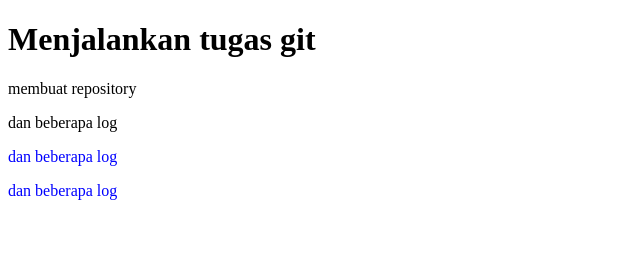
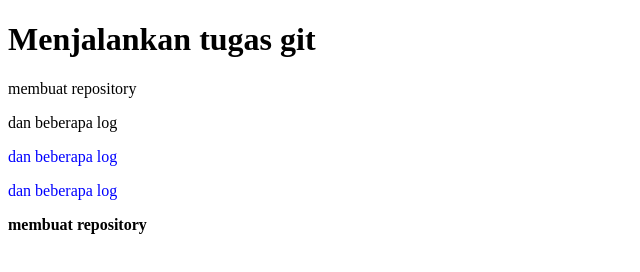
Before and after one commit to michaelst15/Task, a plain HTML site: page index.html in a window 1280 px wide. Shown: the whole page, without its empty margins (0-640 px from the left). Drawn offline with Linux system fonts and the light colour scheme.

Commit message:
membuat bold di paragraf

```diff
--- a/index.html
+++ b/index.html
@@ -12,5 +12,6 @@
    <p>dan beberapa log</p>
    <p style="color: blue">dan beberapa log</p>
    <p style="color: blue;width: 200px">dan beberapa log</p>
+   <b><p>membuat repository</p></b>
 </body>
 </html>
```
